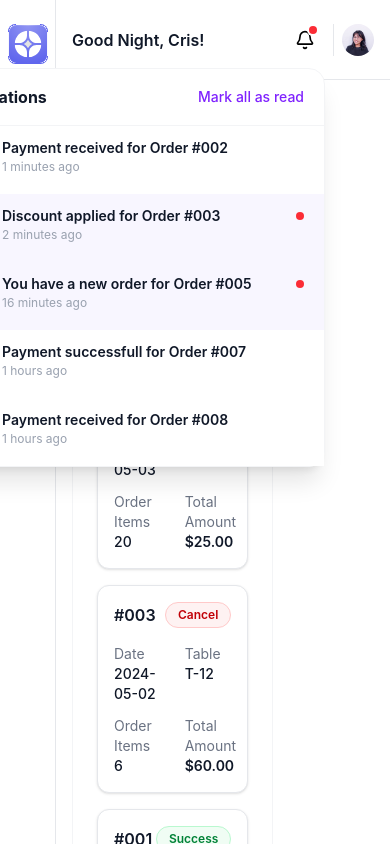
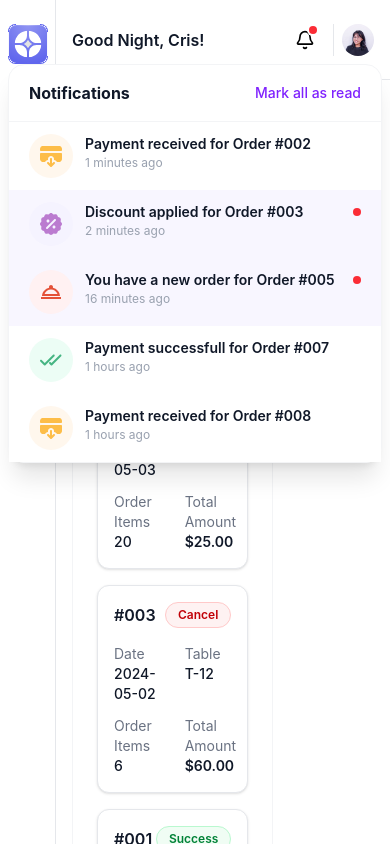
Before and after one commit to awaiskhancpp/feast, a Next.js app: page /history in a window 390 px wide. Both pictures are taken after a click on the button "Notifications". Shown: the top 844 px of the page. Built offline with nearby package versions, Linux system fonts and the light colour scheme.

Commit message:
feat: improve Notification and TransactionTable components layout for better responsiveness and usability

```diff
--- a/src/components/ui/Notification.tsx
+++ b/src/components/ui/Notification.tsx
@@ -102,11 +102,16 @@ export function NotificationBell() {
 
       <div
         role="menu"
-        className={`absolute right-0 top-full mt-2 w-[400px] origin-top-right rounded-2xl border border-gray-100 bg-white shadow-xl transition-all duration-150 z-50 ${
-          isOpen
-            ? 'opacity-100 scale-100 pointer-events-auto'
-            : 'opacity-0 scale-95 pointer-events-none'
-        }`}
+        className={`fixed sm:absolute
+    top-16 sm:top-full
+    left-2 right-2
+    sm:left-auto sm:right-0
+    sm:w-[400px]
+    rounded-2xl border border-gray-100 bg-white shadow-xl transition-all duration-150 z-50 ${
+      isOpen
+        ? 'opacity-100 scale-100 pointer-events-auto'
+        : 'opacity-0 scale-95 pointer-events-none'
+    }`}
       >
         <div className="flex items-center justify-between px-5 py-4 border-b border-gray-100">
           <h3 className="text-base font-bold text-gray-900">Notifications</h3>
--- a/src/components/ui/TransactionTable.tsx
+++ b/src/components/ui/TransactionTable.tsx
@@ -85,18 +85,20 @@ export function TransactionTable() {
 
   return (
     <div className="bg-white rounded-lg p-6 border border-gray-100">
-      <div className="flex flex-col gap-4 md:flex-row md:items-center md:justify-between mb-6">
-        <div className="">
+      <div className="flex flex-col gap-4 md:flex-col lg:flex-row lg:items-center lg:justify-between mb-6">
+        <div>
           <h3 className="text-lg font-semibold text-gray-900">Transaction History</h3>
           <p className="text-xs text-gray-500">
             Keep track of every transaction effortlessly with our detailed transaction history.
           </p>
         </div>
-        <div className="flex flex-col sm:flex-row gap-3 w-full md:w-auto">
-          <div className="relative flex-1 md:flex-none">
+
+        <div className="flex flex-col sm:flex-row gap-3 w-full md:justify-between lg:w-auto">
+          <div className="relative flex-1 md:max-w-md lg:flex-none">
             <div className="absolute left-3 top-1/2 transform -translate-y-1/2 w-4 h-4 text-gray-400">
               <Image src="/icons/searchIcon.svg" alt="" width={20} height={20} />
             </div>
+
             <input
               type="text"
               placeholder="Search..."
@@ -105,7 +107,8 @@ export function TransactionTable() {
               className="w-full pl-10 pr-4 py-2 bg-gray-50 border border-gray-200 rounded-lg text-sm focus:outline-none focus:ring-2 focus:ring-blue-500 focus:bg-white transition"
             />
           </div>
-          <div className="flex gap-3 ">
+
+          <div className="flex gap-3">
             <button className="relative flex items-center whitespace-nowrap gap-2 px-4 py-2 border border-gray-200 rounded-lg text-sm font-medium text-gray-700 hover:bg-gray-50">
               Sort by
               <ChevronDown className="w-4 h-4" />
```
